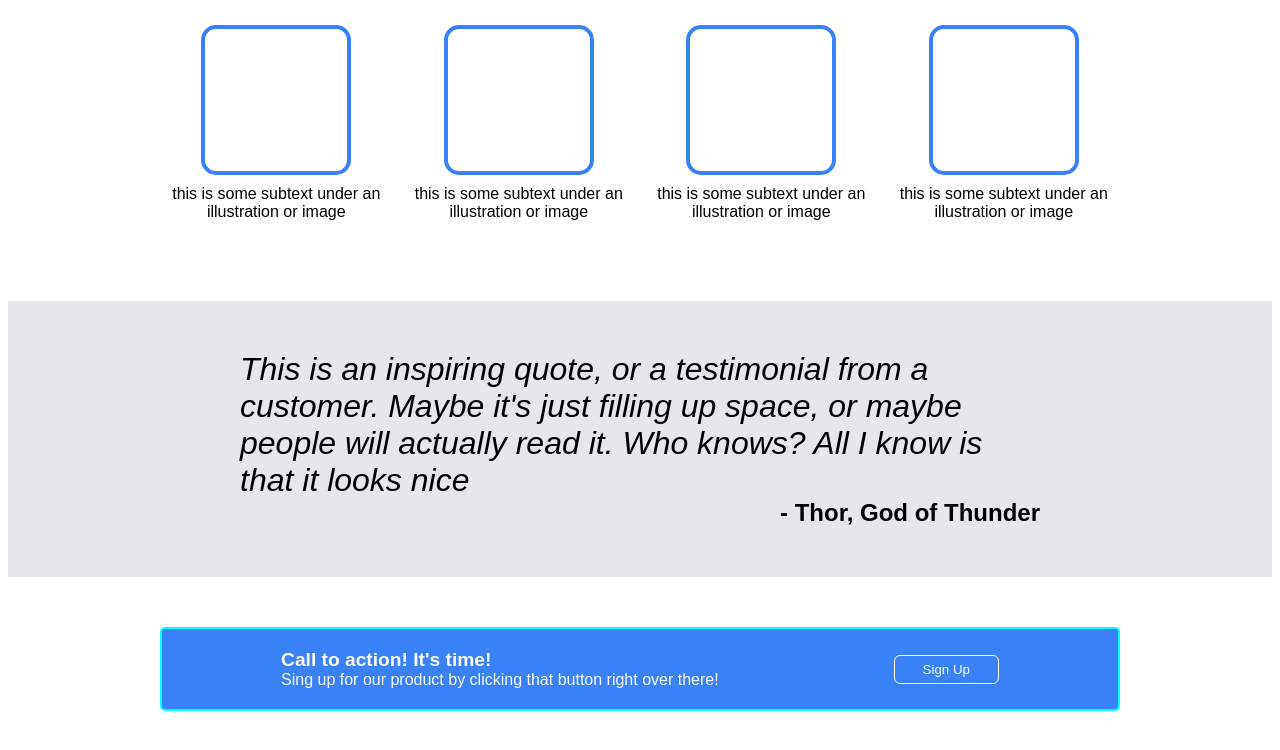
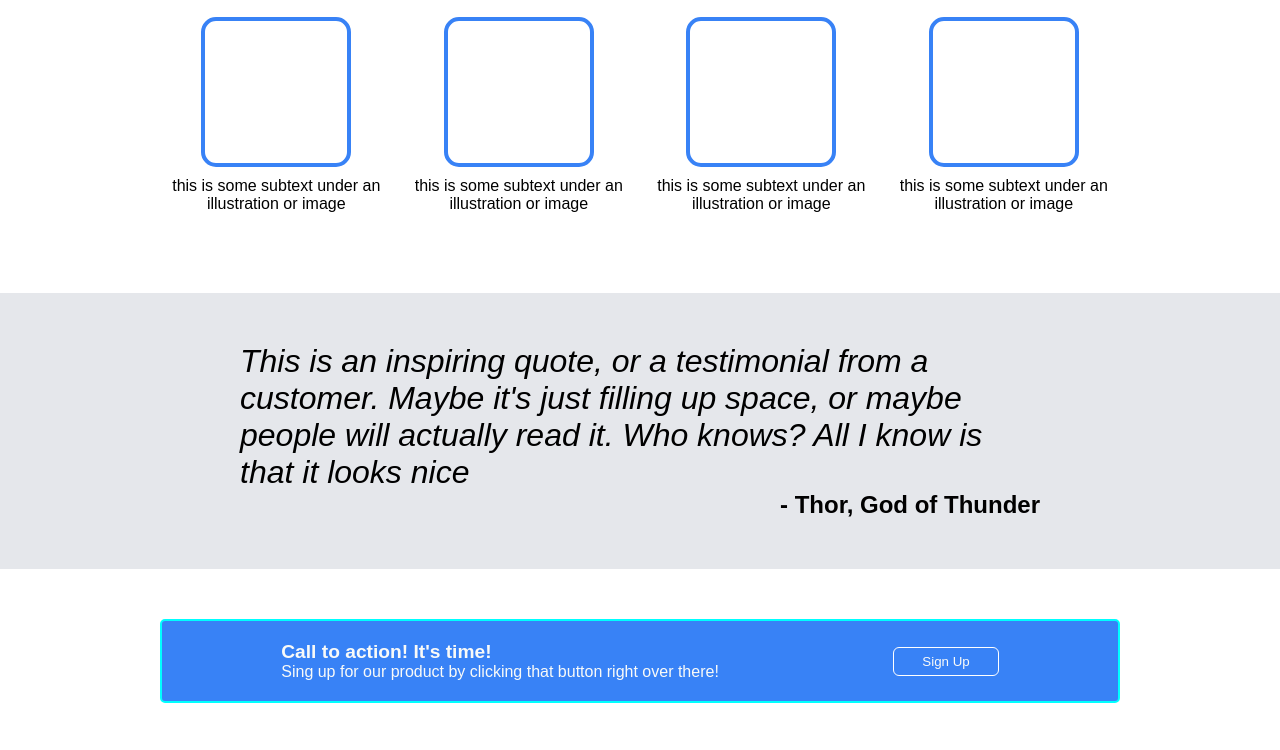
Before and after one commit to bagas-na/odin-landing-page, a plain HTML site: page index.html in a window 1280 px wide. Shown: the part 440-1190 px from the top of the page. Drawn offline with Linux system fonts and the light colour scheme.

Commit message:
Remove body margin

```diff
--- a/styles.css
+++ b/styles.css
@@ -1,28 +1,3 @@
-/* body {
-    border: 1px dotted black;
-}
-
-body > * {
-    border: 1px dotted red;
-}
-
-body > * > * {
-    border: 1px dotted green;
-}
-
-body > * > * > * {
-    border: 1px dotted blue;
-}
-
-body > * > * > * > * {
-    border: 1px dotted magenta;
-}
-
-body > * > * > * > * > * {
-    border: 1px dotted cyan;
-} */
-
-
 div {
     box-sizing: border-box;
 }
@@ -31,6 +6,7 @@ body {
     display: flex;
     flex-direction: column;
     font-family: sans-serif;
+    margin: 0;
 }
 
 body > div {
```
